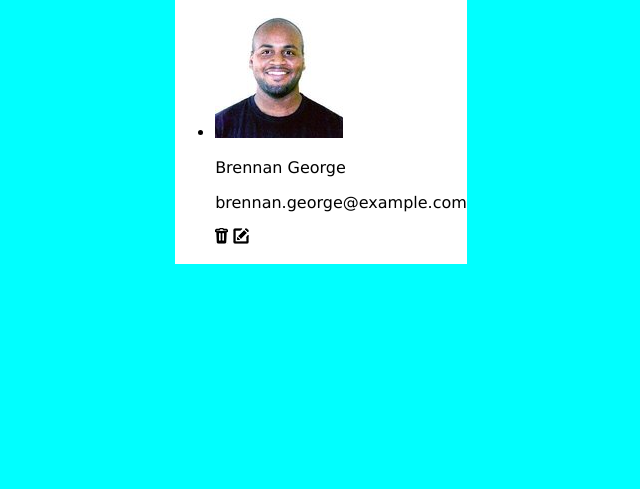
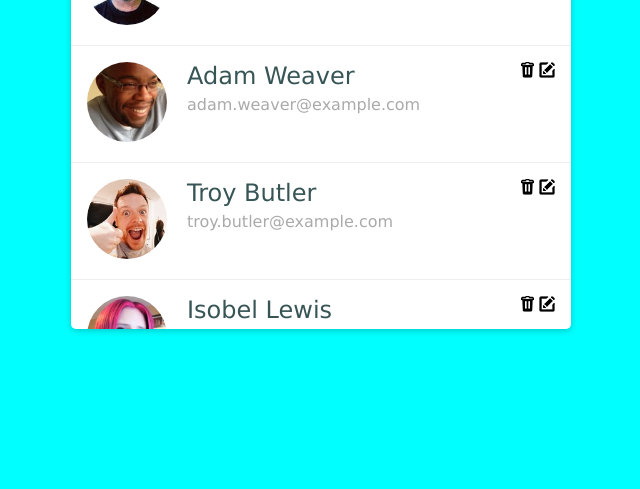
Before and after one commit to rasalles/estudos, a plain HTML site: page Lição 9/Projeto_contatos_original/index.html in a window 1280 px wide. Shown: the part 311-800 px from the top of the page, without its empty margins (319-959 px from the left). Drawn offline with Linux system fonts and the light colour scheme.

Commit message:
lista de contatos 2

```diff
--- a/Lição 9/Projeto_contatos_original/estilo.css
+++ b/Lição 9/Projeto_contatos_original/estilo.css
@@ -20,4 +20,43 @@ body {
 
 .list-wrapper{
     background-color: white;
+    width: 90%;
+    max-width: 500px;
+    max-height: 400px;
+    overflow-y: auto;
+    border-radius: 5px;
+    box-shadow:0 2px 6px rgba(0,0,0,.2);
 }
+
+.list-item{
+    display: flex;
+    border-bottom: 1px solid #eee;
+    padding: 16px;
+}
+
+.list{
+    list-style-type: none;
+    padding: 0;
+    margin : 0;
+}
+
+.list-item__imagem img{
+    width: 80px;
+    border-radius: 50%;
+}
+
+.list-item__content{
+    padding: 0 20px;
+    flex-grow: 1;
+}
+
+.list-item__name{
+    font-size: 24px;
+    color: #385555;
+    margin: 0;
+}
+
+.list-item__email{
+    margin: 5px 0 0 0;
+    color: #aaa;
+}
--- a/Lição 9/Projeto_contatos_original/index.html
+++ b/Lição 9/Projeto_contatos_original/index.html
@@ -27,6 +27,76 @@
                     <a href="#"><img src="imagens/delete.png" alt="delete"></a>
                     <a href="#"><img src="imagens/edit.png" alt="edit"></a>
             </li>
+            <li class="list-item">
+                <div class="list-item__imagem">
+                    <img src="imagens/2.jpg" alt="Adam Weaver">
+                </div>
+                <div class="list-item__content">
+                    <p class="list-item__name">
+                        Adam Weaver
+                    </p>
+                    <p class="list-item__email">adam.weaver@example.com</p>
+                </div>
+                <div class="list-item__action">
+                    <a href="#"><img src="imagens/delete.png" alt="delete"></a>
+                    <a href="#"><img src="imagens/edit.png" alt="edit"></a>
+            </li>
+            <li class="list-item">
+                <div class="list-item__imagem">
+                    <img src="imagens/3.jpg" alt="Troy Butler">
+                </div>
+                <div class="list-item__content">
+                    <p class="list-item__name">
+                        Troy Butler
+                    </p>
+                    <p class="list-item__email">troy.butler@example.com</p>
+                </div>
+                <div class="list-item__action">
+                    <a href="#"><img src="imagens/delete.png" alt="delete"></a>
+                    <a href="#"><img src="imagens/edit.png" alt="edit"></a>
+            </li>
+            <li class="list-item">
+                <div class="list-item__imagem">
+                    <img src="imagens/4.jpg" alt="Isobel Lewis">
+                </div>
+                <div class="list-item__content">
+                    <p class="list-item__name">
+                        Isobel Lewis
+                    </p>
+                    <p class="list-item__email">isobel.lewis@example.com</p>
+                </div>
+                <div class="list-item__action">
+                    <a href="#"><img src="imagens/delete.png" alt="delete"></a>
+                    <a href="#"><img src="imagens/edit.png" alt="edit"></a>
+            </li>
+            <li class="list-item">
+                <div class="list-item__imagem">
+                    <img src="imagens/5.jpg" alt="Lisa Garcia">
+                </div>
+                <div class="list-item__content">
+                    <p class="list-item__name">
+                        Lisa Garcia
+                    </p>
+                    <p class="list-item__email">lisa.garcia@example.com</p>
+                </div>
+                <div class="list-item__action">
+                    <a href="#"><img src="imagens/delete.png" alt="delete"></a>
+                    <a href="#"><img src="imagens/edit.png" alt="edit"></a>
+            </li>
+            <li class="list-item">
+                <div class="list-item__imagem">
+                    <img src="imagens/6.jpg" alt="Carolyn Silva">
+                </div>
+                <div class="list-item__content">
+                    <p class="list-item__name">
+                        Carolyn Silva
+                    </p>
+                    <p class="list-item__email">carolyn.silva@example.com</p>
+                </div>
+                <div class="list-item__action">
+                    <a href="#"><img src="imagens/delete.png" alt="delete"></a>
+                    <a href="#"><img src="imagens/edit.png" alt="edit"></a>
+            </li>
         </ul>
     </div>
 
```
